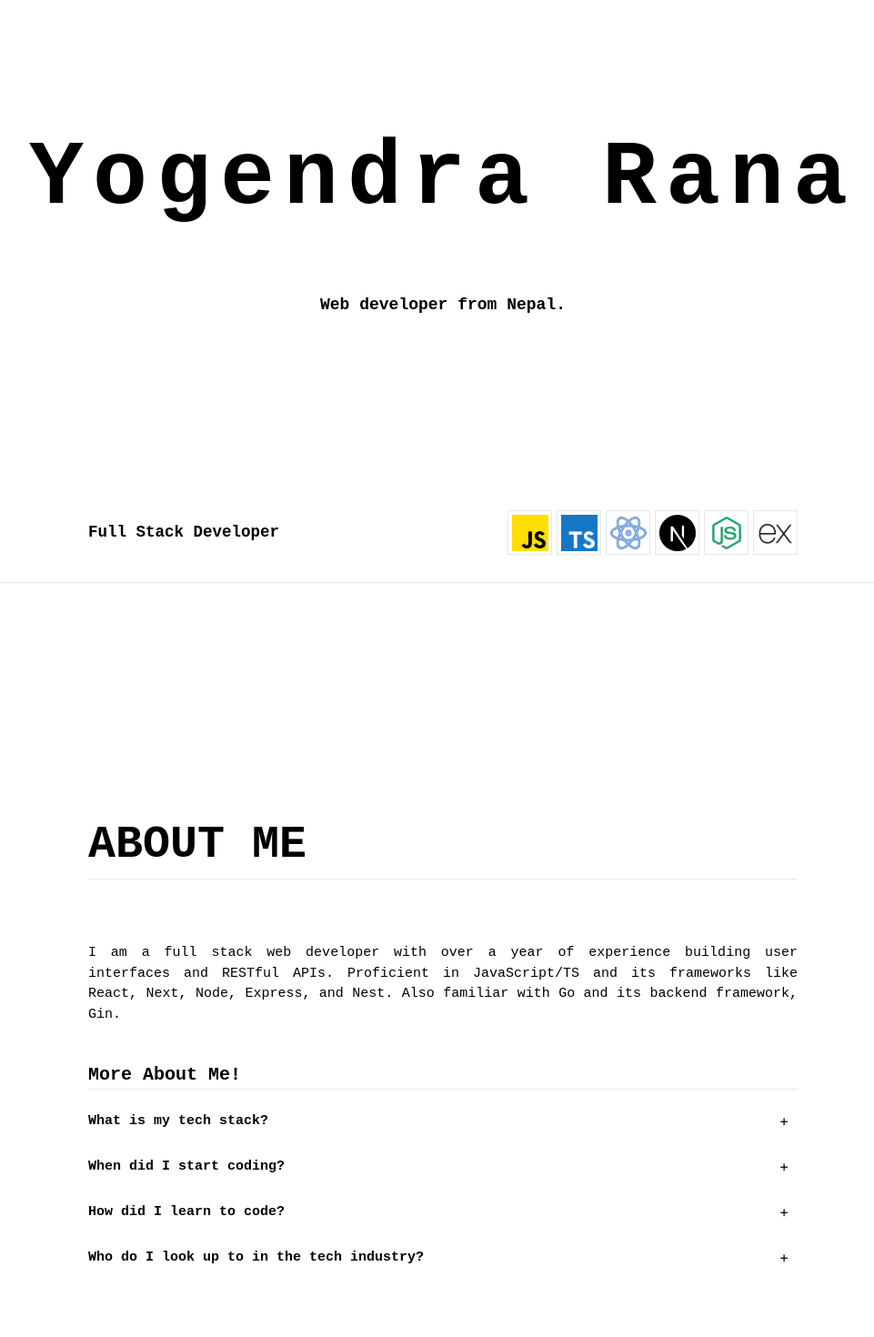
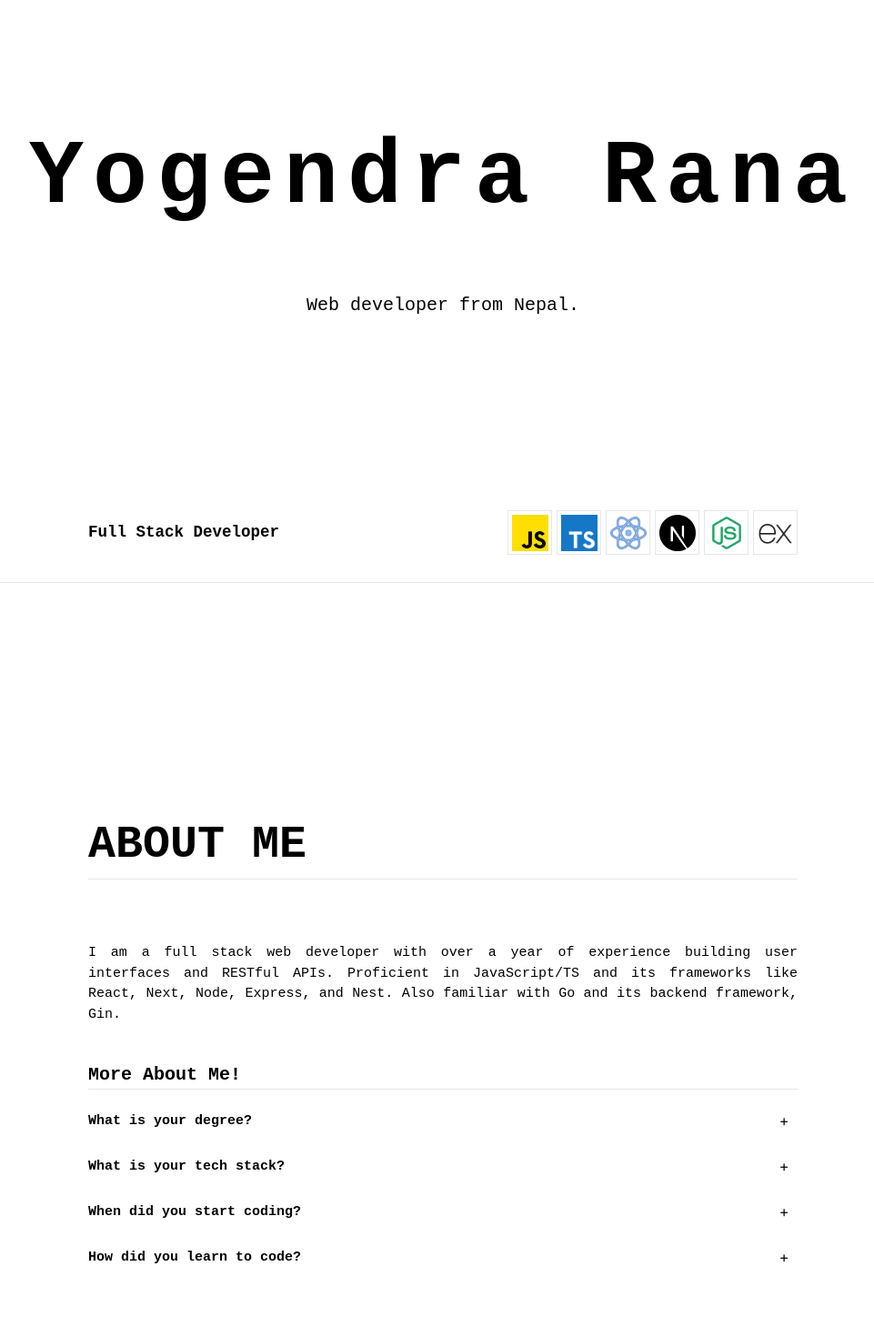
Before and after one commit to yogendrarana/yogendrarana.com, a Next.js app: page / in a window 1280 px wide. Shown: the part 160-1630 px from the top of the page at 91% size, without its empty margins (153-1114 px from the left). Built offline with nearby package versions, Linux system fonts and the light colour scheme.

Commit message:
Updated faq

```diff
--- a/src/components/layout/banner.tsx
+++ b/src/components/layout/banner.tsx
@@ -1,8 +1,7 @@
 import Image from "next/image";
-import Marquee from "react-fast-marquee"
 
 // components
-import Header from "./header";
+import Navbar from "./navbar";
 
 // data
 import { tech } from "@/config/tech"
@@ -14,13 +13,13 @@ const Banner = () => {
     const primary_stack = [...primary_languages, ...primary_frameworks];
 
     return (
-        <div className='h-screen w-full flex flex-col justify-between relative '>
-            <Header />
+        <div className='h-screen w-full flex flex-col justify-between relative'>
+            <Navbar />
 
-            <div className='lg:flex text-center font-bold w-full'>
+            <div className='lg:flex text-center w-full'>
                 <div className="flex flex-col justify-center gap-[5rem] md:tracking-normal">
-                    <p className="text-[10rem] tracking-[1rem] sm:text-[5rem]">Yogendra Rana</p>
-                    <p className="text-[1.8rem]">{MY_DATA.generalSummary}</p>
+                    <p className="text-[10rem] font-bold tracking-[1rem] sm:text-[5rem]">Yogendra Rana</p>
+                    <p className="text-[2rem] font-medium">{MY_DATA.generalSummary}</p>
                 </div>
             </div>
 
--- a/src/components/layout/contact.tsx
+++ b/src/components/layout/contact.tsx
@@ -11,7 +11,7 @@ const Contact = () => {
                 {/* heading */}
                 <div className="py-[4rem] border-b">
                     <div className="text-[5rem] font-bold uppercase">
-                        <p>Contact Me!</p>
+                        <p>Contact Me</p>
                     </div>
                 </div>
 
--- a/src/components/layout/header.tsx
+++ b/src/components/layout/navbar.tsx
@@ -4,13 +4,13 @@ import DesktopNav from './desktop-nav'
 import Logo from '@/components/util/logo'
 import Socials from '@/components/util/socials'
 
-const Header = () => {
+const Navbar = () => {
 
     return (
         <div>
             <div
                 className='
-                    h-[var(--header-height)] w-full
+                    h-[var(--nav-height)] w-full
                     px-[var(--px)] sm:px-[var(--md-px)]
                     flex items-center justify-between
                     relative
@@ -33,4 +33,4 @@ const Header = () => {
     )
 }
 
-export default Header;
+export default Navbar;
--- a/src/data/my-data.ts
+++ b/src/data/my-data.ts
@@ -131,20 +131,20 @@ export const MY_DATA = {
     ],
     faq: [
         {
-            "question": "What is my tech stack?",
-            "answer": "My tech stack includes React and Next.js for making the website look nice, and Node.js and Express.js for doing the heavy lifting behind the scenes. I also handle data using MongoDB, MySQL, and PostgreSQL. In my own projects, I like to play around with Go and Gin."
+            "question": "What is your degree?",
+            "answer": "I hold a Bachelor's Degree in Computer Science and Information Technology from Tribhuvan University, Nepal."
         },
         {
-            "question": "When did I start coding?",
-            "answer": "I started coding during the lockdown in 2020. I started with HTML and CSS, then moved on to JavaScript. I learned React and Node.js in 2021. I'm currently learning Go. I also want to learn blockchain technology in the future."
+            "question": "What is your tech stack?",
+            "answer": "My tech stack includes React, Next and Node. I use MongoDB, MySQL, and PostgreSQL. In my personal projects, I use Go and Gin for the backend."
         },
         {
-            "question": "How did I learn to code?",
-            "answer": "I learned to code by watching videos from YouTube channels like Web Dev Simplified, The Net Ninja, Dave Gray, Coding Addict and 6 Pack Programmer to name few. But honestly, the best way to learn is by reading the official documentation."
+            "question": "When did you start coding?",
+            "answer": "I started coding during the lockdown in 2020. I started with HTML and CSS and JavaScript. Then I moved on to React and Node. I'm currently exploring Go."
         },
         {
-            "question": "Who do I look up to in the tech industry?",
-            "answer": "I look up to folks who share their knowledge online. Some of the people I admire are The Primeagen, Theo Browne(T3.gg), Harkirat Singh, Fireship, and the folks at Vercel who are actively sharing content on twitter."
+            "question": "How did you learn to code?",
+            "answer": "Mostly by watching videos from YouTube and reading documentations. Props to Web Dev Simplified, The Net Ninja, Dave Gray for their amazing tutorials."
         }
     ]
 } as const;
--- a/src/styles/globals.css
+++ b/src/styles/globals.css
@@ -5,7 +5,7 @@
 
 :root {
   /* height */
-  --header-height: 10rem;
+  --nav-height: 10rem;
   --btn-height: 2.5rem;
 
   /* padding */
```
